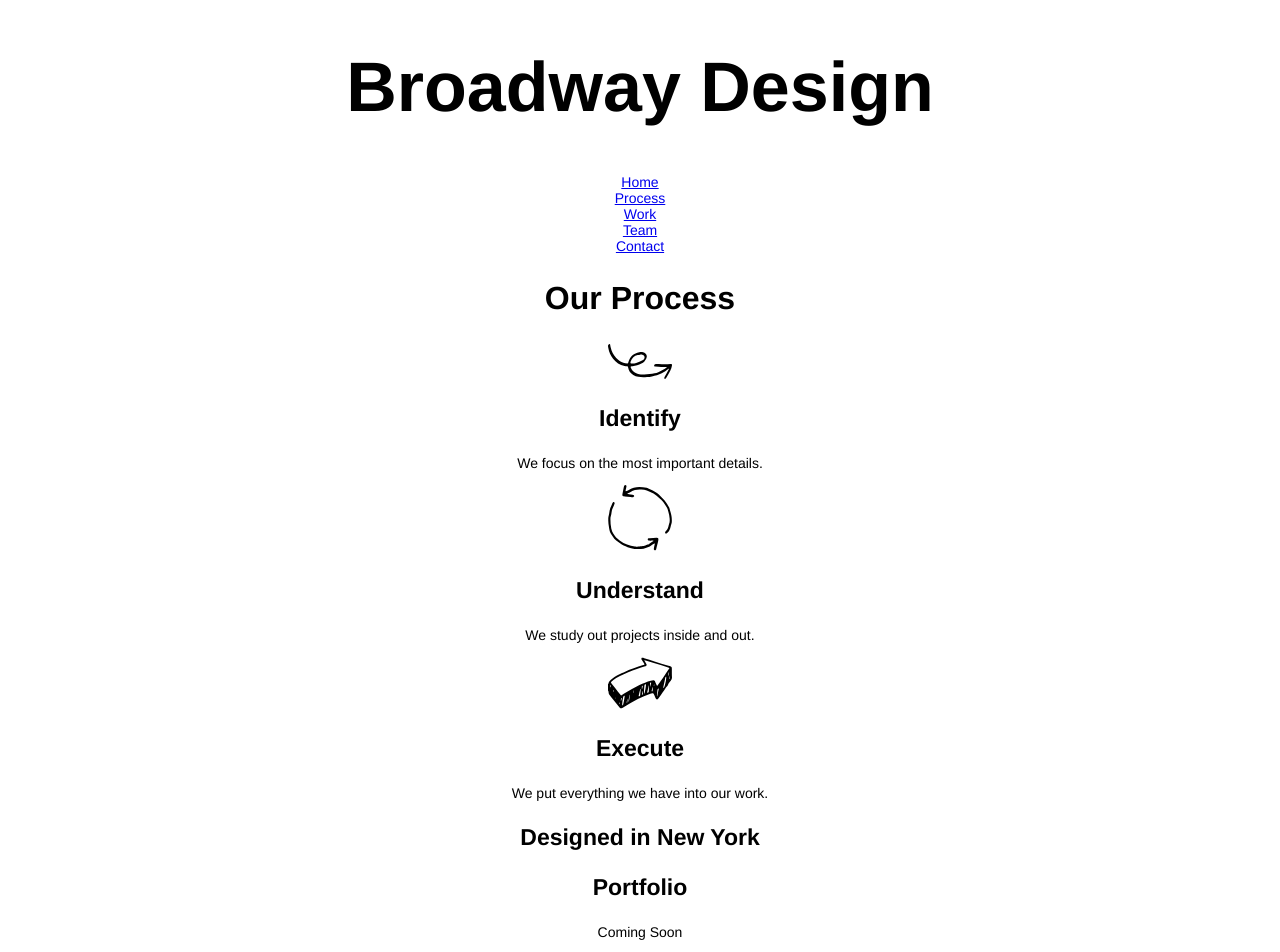
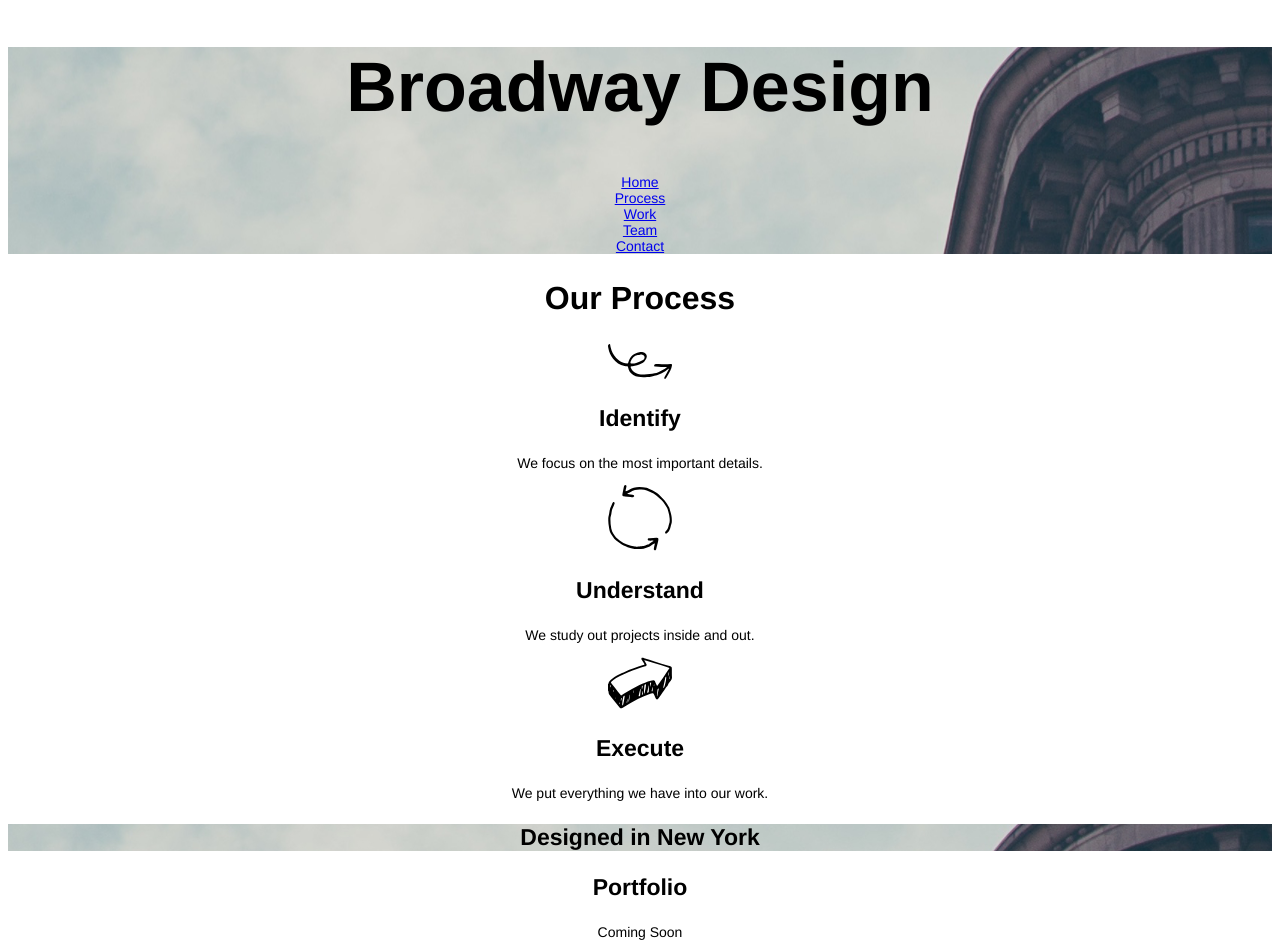
Before and after one commit to Hanselmus/broadway, a plain HTML site: page index.html in a window 1280 px wide. Shown: the top 952 px of the page. Drawn offline with Linux system fonts and the light colour scheme.

Commit message:
Solve background image issue

```diff
--- a/index.html
+++ b/index.html
@@ -26,7 +26,7 @@
       <h3>Execute</h3>
       <p>We put everything we have into our work.</p>
     </div>
-    <div id="pic">
+    <div class="pic">
       <h3>Designed in New York</h3>
     </div>
     <div id="work">
--- a/resources/css/style.css
+++ b/resources/css/style.css
@@ -23,7 +23,7 @@ a
   color: White;
 }
 .pic {
-  background-image: url(./resources/images/the-flatiron-building.png);
+  background-image: url("../images/the-flatiron-building.png");
 }
 .footer {
   font-size: 11px;
```
